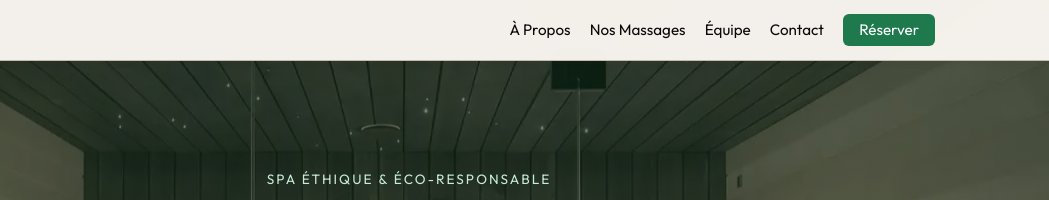
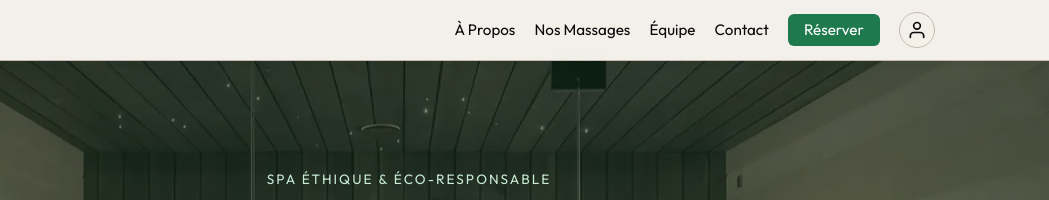
Before and after one commit to Rikoborges/serenispa2, a website: page index.html in a window 1280 px wide. Shown: the top 200 px of the page, 231-1280 px from the left. Drawn offline with nearby package versions, Linux system fonts and the light colour scheme; no server answers.

Commit message:
Restore nav-login-btn removed by accident, fixes JS crash blocking burger menu
Co-Authored-By: Claude Sonnet 4.6 <noreply@anthropic.com>

```diff
--- a/index.html
+++ b/index.html
@@ -58,6 +58,14 @@
     <li><a href="#team" class="nav__link">Équipe</a></li>
     <li><a href="#contact" class="nav__link">Contact</a></li>
     <li><a href="#" class="nav__link nav__link--cta">Réserver</a></li>
+    <li id="nav-auth">
+      <a href="#connexion" class="nav__user-btn" id="nav-login-btn" aria-label="Connexion">
+        <svg width="20" height="20" viewBox="0 0 24 24" fill="none" stroke="currentColor" stroke-width="2" stroke-linecap="round" stroke-linejoin="round" aria-hidden="true">
+          <path d="M20 21v-2a4 4 0 0 0-4-4H8a4 4 0 0 0-4 4v2"/>
+          <circle cx="12" cy="7" r="4"/>
+        </svg>
+      </a>
+    </li>
   </ul>
 </nav>
     </div>
```
